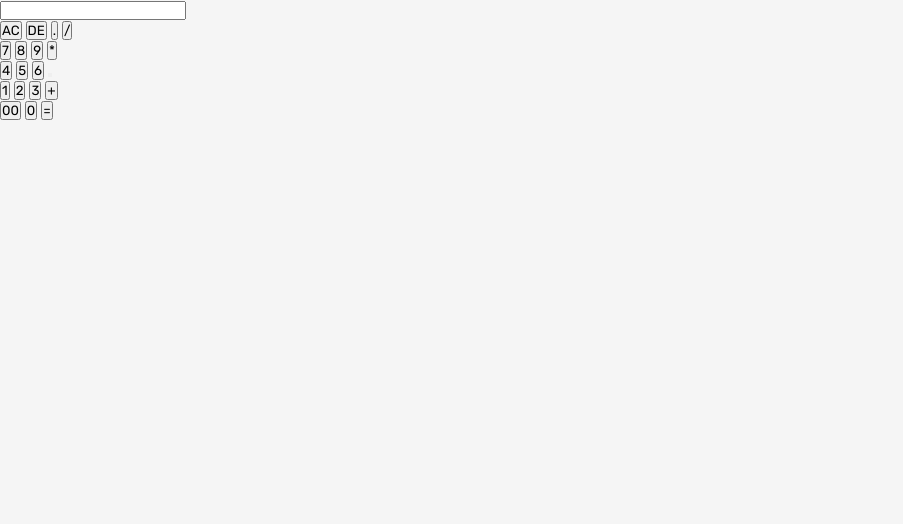
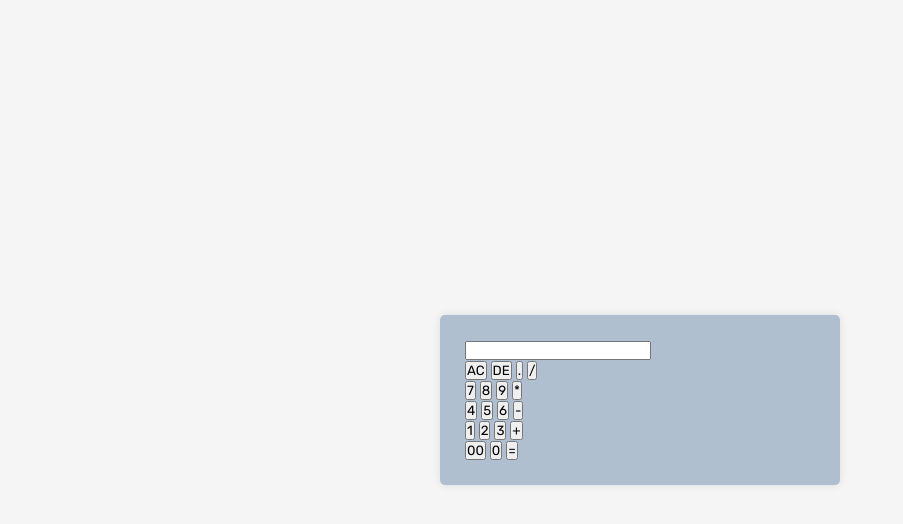
Before and after one commit to AB-DALRAHM-AN/calc-app, a plain HTML site: page index.html in a window 1280 px wide. Shown: the whole page, without its empty margins (0-903 px from the left). Drawn offline with Linux system fonts and the light colour scheme; a web font is replaced by a local one.

Commit message:
add to html

```diff
--- a/index.html
+++ b/index.html
@@ -33,7 +33,7 @@
             <button type="button" class="4">4</button>
             <button type="button" class="5">5</button>
             <button type="button" class="6">6</button>
-            <button type="button" class="dash"-</button>
+            <button type="button" class="dash">-</button>
           </div>
           <div>
             <button type="button" class="1">1</button>
--- a/style.css
+++ b/style.css
@@ -6,6 +6,18 @@
     font-family: 'Rubik', sans-serif;
     box-sizing: border-box;
 }
-body{
+.container {
+    width: 100%;
+    min-height: 100vh;
     background-color: #f5f5f5;
+    display: flex;
+    justify-content: center;
+    align-items: center;
 }
+.container .calc {
+    width: 400px;
+    background-color: #afbfcf;
+    padding: 25px;
+    border-radius: 5px;
+    box-shadow: 0 0 10px rgba(0,0,0,0.1);
+}
```
